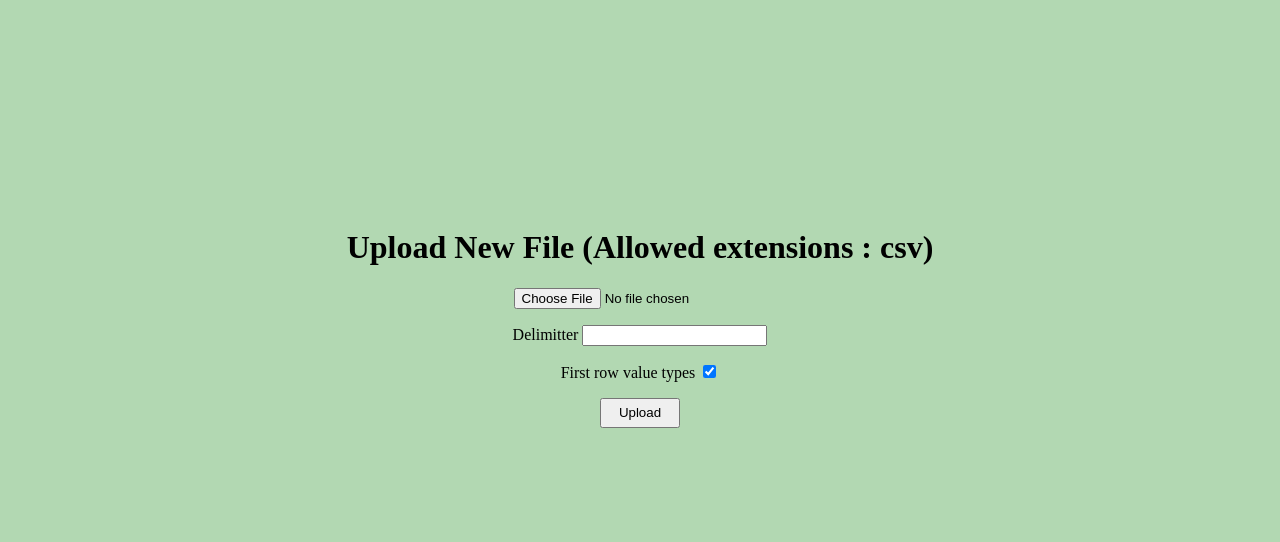
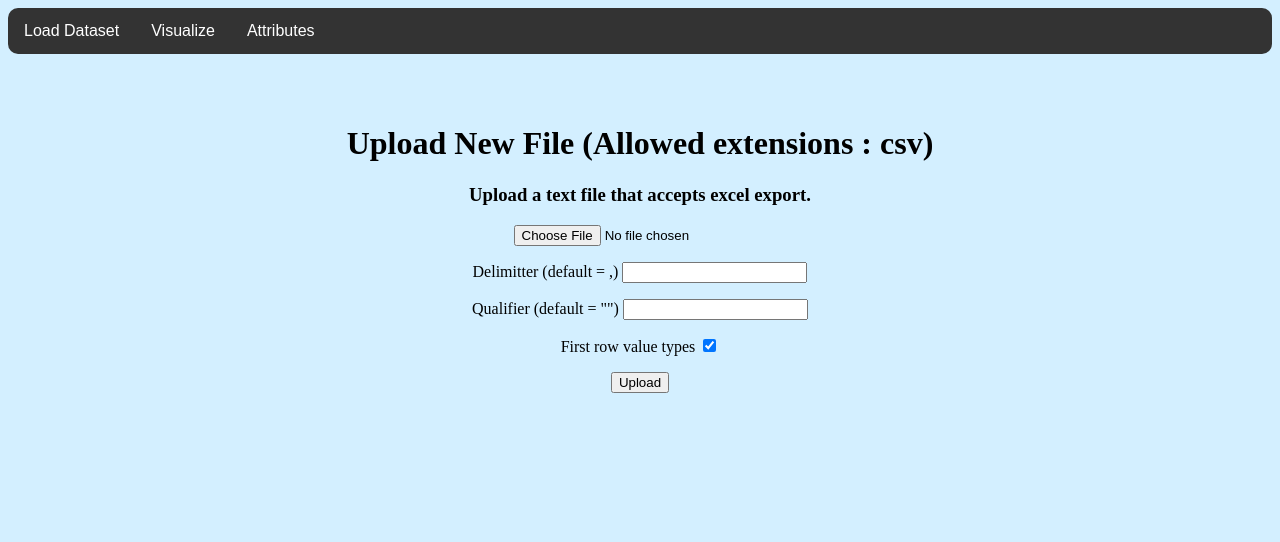
Before and after one commit to Neroxn/website-app, a Flask app: page / in a window 1280 px wide. Shown: the top 542 px of the page. Run offline with Flask 2, Linux system fonts and the light colour scheme; parts of the project's set-up code (start-up, migrations or seed data) failed here and were passed over.

Commit message:
Update upload_file.html

```diff
--- a/templates/upload_file.html
+++ b/templates/upload_file.html
@@ -4,27 +4,175 @@
 <style>
 .yazi{
 	text-align: center;
-	padding-top: 200px;
+	padding-top: 50px;
+  padding-bottom: 50px;
 }
 .choose-file {
-	font-size: 20px;
+	width: 180px;
+	height: 50px;
 }
 .upload{
-	width: 80px;
-	height: 30px;
+	width: 90px;
+	height: 40px;
 }
 body {
-	background: rgba(0, 128, 0, 0.3);
+	background:   rgba(112, 203, 255, 0.3);
 }
+div.scrollmenu {
+  background-color: rgb(28, 134, 18);
+  overflow: auto;
+  white-space: nowrap;
+}
+
+div.scrollmenu a {
+  display: inline-block;
+  color: white;
+  text-align: center;
+  padding: 14px;
+  text-decoration: none;
+}
+
+div.scrollmenu a:hover {
+  background-color: rgb(238, 4, 4);
+}
+
+/* Navbar container */
+.navbar {
+  overflow: hidden;
+  background-color: #333;
+  font-family: Arial;
+  border-radius: 10px;
+}
+
+/* Links inside the navbar */
+.navbar a {
+  float: left;
+  font-size: 16px;
+  color: white;
+  text-align: center;
+  padding: 14px 16px;
+  text-decoration: none;
+}
+
+/* The dropdown container */
+.dropdown {
+  float: left;
+  overflow: hidden;
+}
+
+/* Dropdown button */
+.dropdown .dropbtn {
+  font-size: 16px;
+  border: none;
+  outline: none;
+  color: white;
+  padding: 14px 16px;
+  background-color: inherit;
+  font-family: inherit; /* Important for vertical align on mobile phones */
+  margin: 0; /* Important for vertical align on mobile phones */
+}
+
+/* Add a red background color to navbar links on hover */
+.navbar a:hover, .dropdown:hover .dropbtn {
+  background-color: red;
+}
+
+/* Dropdown content (hidden by default) */
+.dropdown-content {
+  display: none;
+  position: absolute;
+  background-color: #f9f9f9;
+  min-width: 160px;
+  box-shadow: 0px 8px 16px 0px rgba(0,0,0,0.2);
+  z-index: 1;
+}
+
+/* Links inside the dropdown */
+.dropdown-content a {
+  float: none;
+  color: black;
+  padding: 12px 16px;
+  text-decoration: none;
+  display: block;
+  text-align: left;
+
+}
+
+/* Add a grey background color to dropdown links on hover */
+.dropdown-content a:hover {
+  background-color: #ddd;
+}
+
+/* Show the dropdown menu on hover */
+.dropdown:hover .dropdown-content {
+  display: block;
+}
+
 </style>
 </head>
+
+<div class="navbar">
+  <a href="/">Load Dataset</a>
+  <a href="{{ url_for('visualize') }}">Visualize</a>
+  <div class="dropdown">
+    <button class="dropbtn">Attributes
+      <i class="fa fa-caret-down"></i>
+    </button>
+    <div class="dropdown-content">
+      <a href="{{ url_for('select_variables') }}">Choose X</a>
+      <a href="{{ url_for('select_y') }} ">Choose Y</a>
+    </div>
+  </div>
+</div>
+
+
 <div class='yazi'>
     <h1>Upload New File (Allowed extensions : csv) </h1>
+    <p><h3>Upload a text file that accepts excel export.</h3></p>
     <form action="" method=post enctype=multipart/form-data>
       <p><input type=file name=file>
-      <p>Delimitter <input type = "text" name = "delimitter" /></p>
+      <p>Delimitter (default = ,) <input type = "text" name = "delimitter" /></p>
+      <p>Qualifier (default = "") <input type = "text" name = "qualifier" /></p>
       <p>First row value types <input type="checkbox" name="is-value-type" value = 1 checked></p>
-      <input type=submit value=Upload class='upload'>
+      <input type=submit value=Upload>
     </form>
 </div>
+
+<div class="scrollmenu">
+  <table>
+      <tr>
+          {% for col in column_names %}
+          <th>{{col}}</th>
+          {% endfor %}
+      </tr>
+      {% for row in row_data %}
+      <tr>
+          {% for col, row_ in zip(column_names, row) %}
+          {% if col == link_column %}
+          <td>
+              <button type="submit" value={{ row_ }} name="person_id" form="patient_form" class="patient_button">
+                  {{ row_ }}
+              </button>
+          </td>
+          {% else %}
+          <td>{{row_}}</td>
+          {% endif %}
+          {% endfor %}
+      </tr>
+      {% endfor %}
+
+  </table>
+</div>
+
+<div class='yazi'>
+  {% if isLoaded %}
+    <h2>Data is loaded successfully! </h2>
+  {% endif %}
+
+  {% for error in errors %}
+    <h2> {{ error }} </h2>
+  {% endfor %}
+</div>
+
+
 </html>
```
